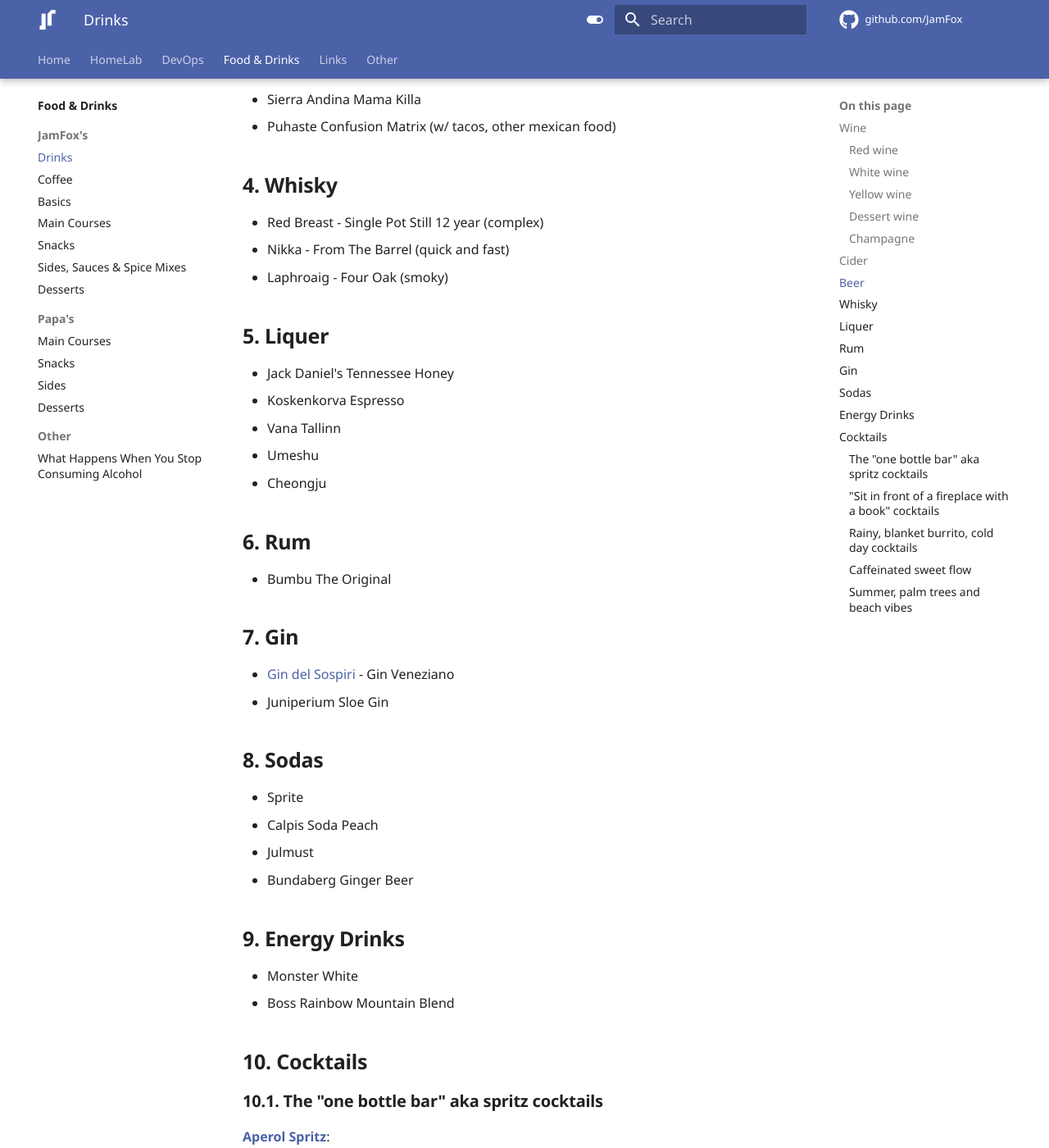
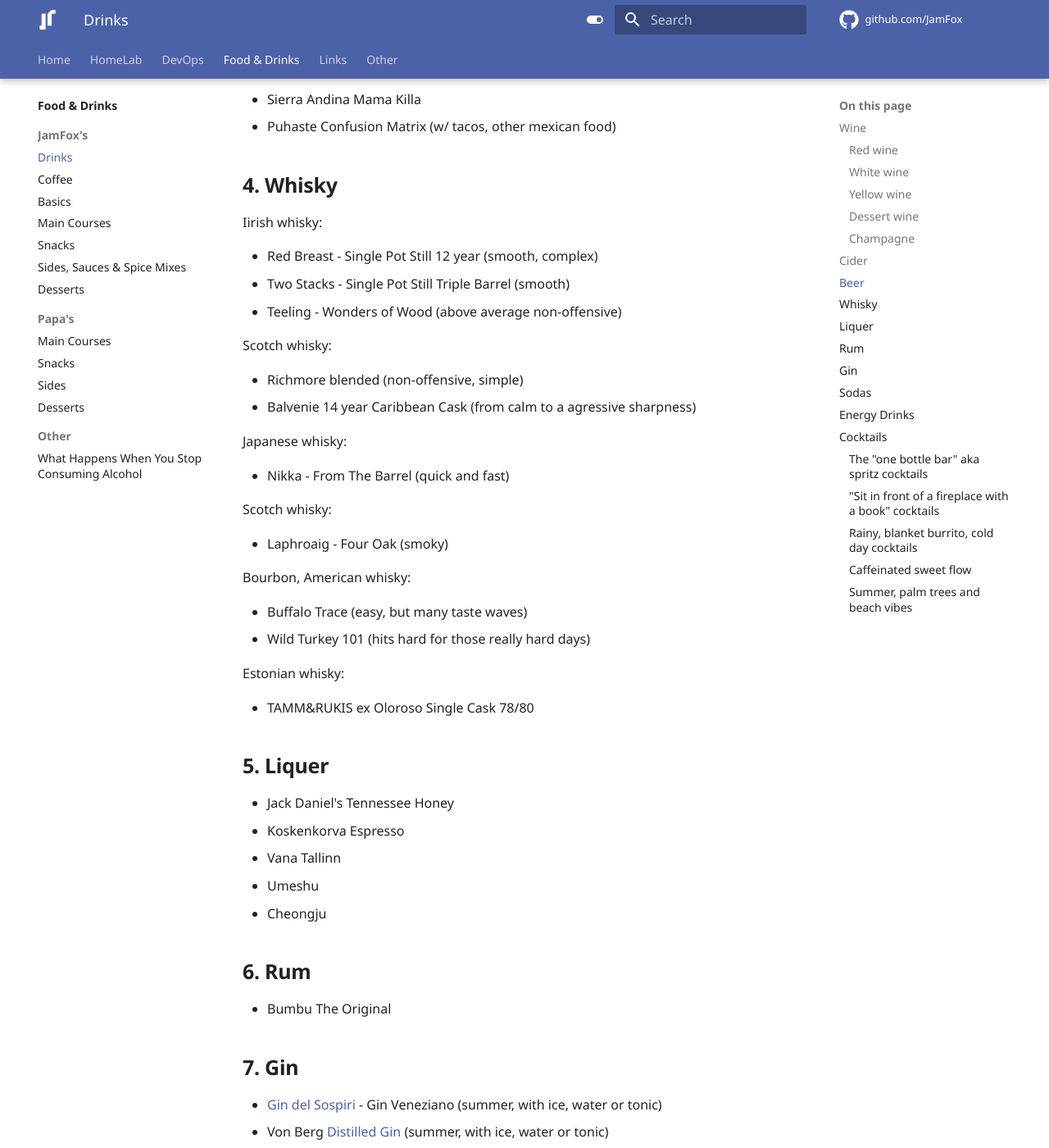
Before and after one commit to JamFox/docs.jamfox.dev, an MkDocs documentation site: the page built from docs/content/food/drinks.md, in a window 1280 px wide and 1400 px high, scrolled down 1929 px. Shown: the whole window at 82% size. Built offline with MkDocs 1.6.1 and Material for MkDocs 9.7.7, drawn with Linux system fonts in a browser that asks for light colours; plug-ins that fetch from the network failed and are left out; comment, search, counter and statistics services are not loaded.

Commit message:
add whiskies

```diff
--- a/docs/content/food/drinks.md
+++ b/docs/content/food/drinks.md
@@ -66,9 +66,33 @@ Collection of my favorite drinks.
 
 ## Whisky
 
-- Red Breast - Single Pot Still 12 year (complex)
+Iirish whisky:
+
+- Red Breast - Single Pot Still 12 year (smooth, complex)
+- Two Stacks - Single Pot Still Triple Barrel (smooth)
+- Teeling - Wonders of Wood (above average non-offensive)
+
+Scotch whisky:
+
+- Richmore blended (non-offensive, simple)
+- Balvenie 14 year Caribbean Cask (from calm to a agressive sharpness)
+
+Japanese whisky:
+
 - Nikka - From The Barrel (quick and fast)
+
+Scotch whisky:
+
 - Laphroaig - Four Oak (smoky)
+
+Bourbon, American whisky:
+
+- Buffalo Trace (easy, but many taste waves)
+- Wild Turkey 101 (hits hard for those really hard days)
+
+Estonian whisky:
+
+- TAMM&RUKIS ex Oloroso Single Cask 78/80
 
 ## Liquer
 
@@ -84,7 +108,8 @@ Collection of my favorite drinks.
 
 ## Gin
 
-- [Gin del Sospiri](https://www.sospiribotanicheveneziane.com/) - Gin Veneziano
+- [Gin del Sospiri](https://www.sospiribotanicheveneziane.com/) - Gin Veneziano (summer, with ice, water or tonic)
+- Von Berg [Distilled Gin](https://vonbergspirits.com/product/von-berg-distilled-gin/) (summer, with ice, water or tonic)
 - Juniperium Sloe Gin
 
 ## Sodas
```
